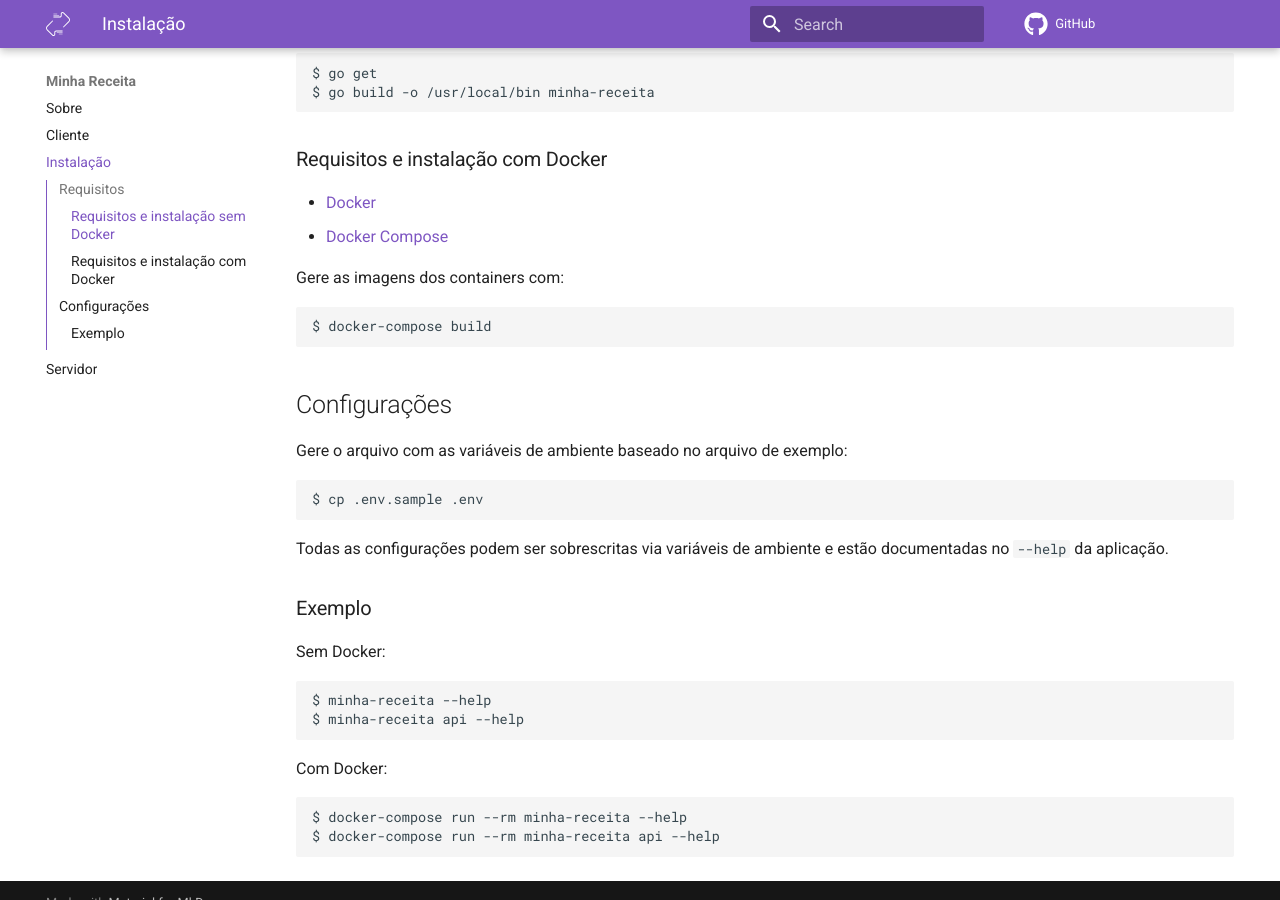
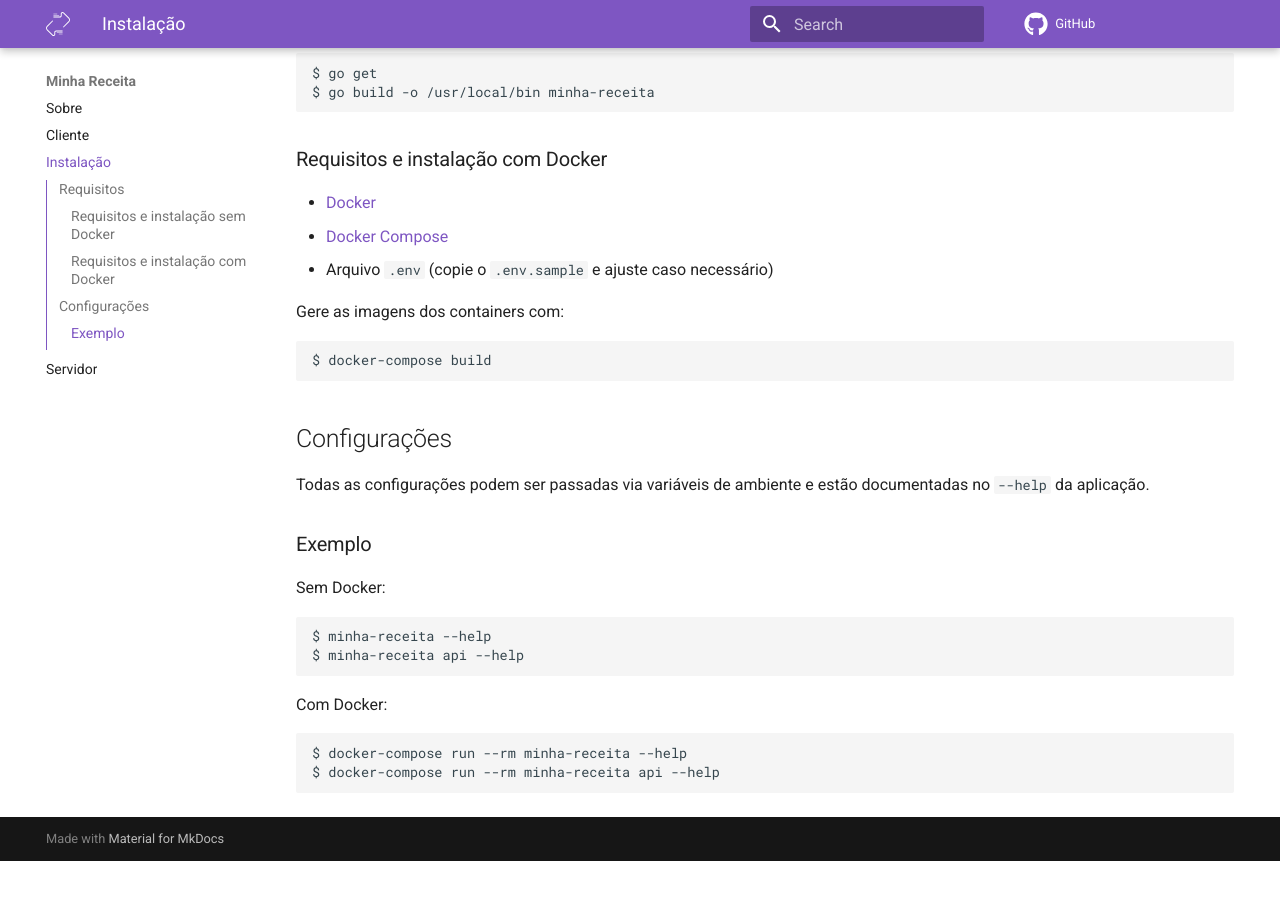
Before and after one commit to cuducos/minha-receita, an MkDocs documentation site: the page built from docs/instalacao.md, in a window 1280 px wide and 900 px high, scrolled down 641 px. Built offline with MkDocs 1.6.1 and Material for MkDocs 9.7.7, drawn with Linux system fonts in a browser that asks for light colours; comment, search, counter and statistics services are not loaded; after the commit the page ends 1502 px from its top, so only the background shows below that.

Commit message:
Moves Docker's requirement to Docker part

````diff
--- a/docs/instalacao.md
+++ b/docs/instalacao.md
@@ -28,6 +28,7 @@ $ go build -o /usr/local/bin minha-receita
 
 * [Docker](https://www.docker.com/)
 * [Docker Compose](https://docs.docker.com/compose/install/)
+* Arquivo `.env` (copie o `.env.sample` e ajuste caso necessário)
 
 Gere as imagens dos containers com:
 
@@ -37,13 +38,7 @@ $ docker-compose build
 
 ## Configurações
 
-Gere o arquivo com as variáveis de ambiente baseado no arquivo de exemplo:
-
-```console
-$ cp .env.sample .env
-```
-
-Todas as configurações podem ser sobrescritas via variáveis de ambiente e estão documentadas no `--help` da aplicação.
+Todas as configurações podem ser passadas via variáveis de ambiente e estão documentadas no `--help` da aplicação.
 
 ### Exemplo
 
````
